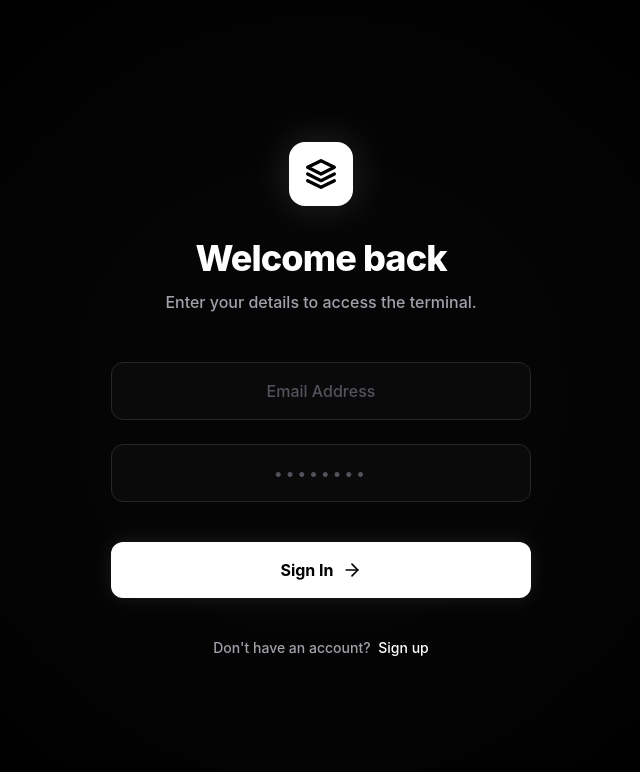
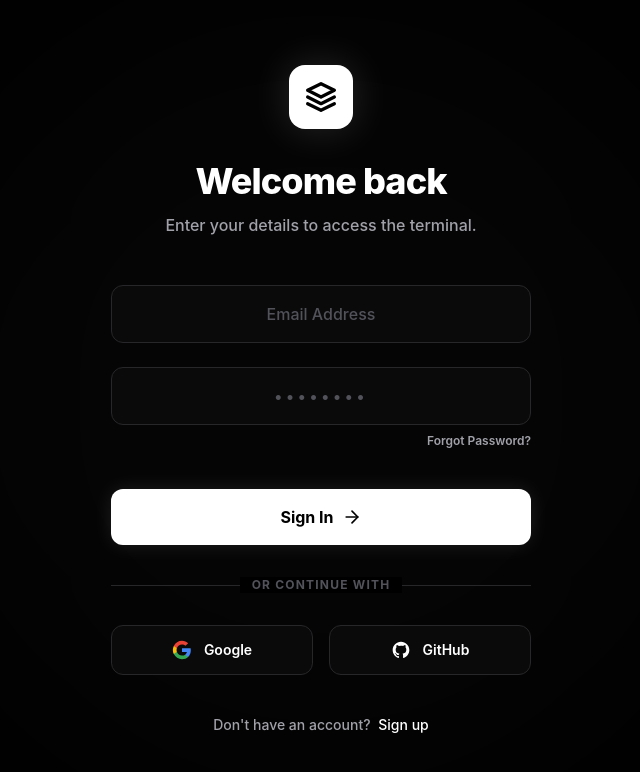
Before and after one commit to Quant-gt/Quantra, a Next.js app in the folder apps/web/: page /auth in a window 1280 px wide. Shown: the top 772 px of the page, without its empty margins (319-959 px from the left). Built offline with nearby package versions, Linux system fonts and the light colour scheme.

Commit message:
feat: add Google & GitHub social auth, Forgot Password link, and fix handle_new_user database trigger

```diff
--- a/apps/web/app/auth/forgot-password/page.tsx
+++ b/apps/web/app/auth/forgot-password/page.tsx
@@ -3,14 +3,15 @@ import Link from 'next/link';
 
 export default function ForgotPasswordPage() {
   return (
-    <div className="min-h-screen flex items-center justify-center bg-[url('/bg-abstract.jpg')] bg-cover bg-center relative">
-      <div className="absolute inset-0 bg-background/80 backdrop-blur-sm z-0"></div>
+    <div className="min-h-screen bg-[#000000] flex flex-col items-center justify-center p-4 font-sans selection:bg-[#fff]/20 relative overflow-hidden">
+      {/* Super Subtle Background Gradient */}
+      <div className="absolute top-1/2 left-1/2 -translate-x-1/2 -translate-y-1/2 w-[800px] h-[800px] bg-white/[0.02] blur-[120px] rounded-full pointer-events-none" />
 
-      <div className="z-10 w-full max-w-md p-8 glass-panel rounded-2xl shadow-2xl space-y-6">
+      <div className="z-10 w-full max-w-[420px] relative space-y-6">
         <ForgotPassword />
 
         <div className="text-center mt-6">
-          <Link href="/auth" className="text-sm text-white/60 hover:text-white transition-colors">
+          <Link href="/auth" className="text-sm font-semibold text-[#A1A1AA] hover:text-white transition-colors">
             Back to Sign In
           </Link>
         </div>
--- a/apps/web/app/auth/page.tsx
+++ b/apps/web/app/auth/page.tsx
@@ -57,6 +57,24 @@ export default function AuthPage() {
     } catch (err: any) {
       setError(err.message || 'An unexpected error occurred.');
     } finally {
+      setLoading(false);
+    }
+  };
+
+  const handleSocialLogin = async (provider: 'google' | 'github') => {
+    setError(null);
+    setLoading(true);
+    try {
+      const supabase = createClient();
+      const { error: authError } = await supabase.auth.signInWithOAuth({
+        provider,
+        options: {
+          redirectTo: `${window.location.origin}/auth/callback`,
+        },
+      });
+      if (authError) throw authError;
+    } catch (err: any) {
+      setError(err.message || 'An unexpected error occurred.');
       setLoading(false);
     }
   };
@@ -125,6 +143,7 @@ export default function AuthPage() {
             style={{ color: 'white' }}
           />
 
+          <div className="relative w-full">
             <input
               type="password"
               required
@@ -134,6 +153,17 @@ export default function AuthPage() {
               placeholder="••••••••"
               style={{ color: 'white' }}
             />
+            {mode === 'signin' && (
+              <div className="flex justify-end mt-2">
+                <a
+                  href="/auth/forgot-password"
+                  className="text-xs font-semibold text-[#A1A1AA] hover:text-white transition-colors"
+                >
+                  Forgot Password?
+                </a>
+              </div>
+            )}
+          </div>
 
           <AnimatePresence>
             {error && (
@@ -157,6 +187,45 @@ export default function AuthPage() {
             {loading ? <Loader2 size={20} className="animate-spin" /> : (mode === 'signin' ? 'Sign In' : 'Continue')}
             {!loading && <ArrowRight size={20} />}
           </button>
+
+          {/* Divider */}
+          <div className="relative flex items-center justify-center my-2">
+            <div className="absolute inset-0 flex items-center">
+              <div className="w-full border-t border-[#27272A]" />
+            </div>
+            <span className="relative px-3 bg-black text-xs text-[#52525B] font-bold uppercase tracking-widest">
+              Or continue with
+            </span>
+          </div>
+
+          {/* Social OAuth Buttons */}
+          <div className="grid grid-cols-2 gap-4">
+            <button
+              type="button"
+              onClick={() => handleSocialLogin('google')}
+              disabled={loading}
+              className="flex items-center justify-center gap-3 bg-[#0A0A0A] border border-[#27272A] hover:border-[#3F3F46] py-3.5 px-4 rounded-xl text-white font-semibold text-sm transition-all hover:bg-white/[0.02] cursor-pointer"
+            >
+              <svg className="w-5 h-5" viewBox="0 0 24 24" fill="currentColor">
+                <path d="M22.56 12.25c0-.78-.07-1.53-.2-2.25H12v4.26h5.92c-.26 1.37-1.04 2.53-2.21 3.31v2.77h3.57c2.08-1.92 3.28-4.74 3.28-8.09z" fill="#4285F4"/>
+                <path d="M12 23c2.97 0 5.46-.98 7.28-2.66l-3.57-2.77c-.98.66-2.23 1.06-3.71 1.06-2.86 0-5.29-1.93-6.16-4.53H2.18v2.84C3.99 20.53 7.7 23 12 23z" fill="#34A853"/>
+                <path d="M5.84 14.09c-.22-.66-.35-1.36-.35-2.09s.13-1.43.35-2.09V7.06H2.18C1.43 8.55 1 10.22 1 12s.43 3.45 1.18 4.94l2.85-2.22.81-.63z" fill="#FBBC05"/>
+                <path d="M12 5.38c1.62 0 3.06.56 4.21 1.64l3.15-3.15C17.45 2.09 14.97 1 12 1 7.7 1 3.99 3.47 2.18 7.06l3.66 2.84c.87-2.6 3.3-4.52 6.16-4.52z" fill="#EA4335"/>
+              </svg>
+              Google
+            </button>
+            <button
+              type="button"
+              onClick={() => handleSocialLogin('github')}
+              disabled={loading}
+              className="flex items-center justify-center gap-3 bg-[#0A0A0A] border border-[#27272A] hover:border-[#3F3F46] py-3.5 px-4 rounded-xl text-white font-semibold text-sm transition-all hover:bg-white/[0.02] cursor-pointer"
+            >
+              <svg className="w-5 h-5" viewBox="0 0 24 24" fill="currentColor">
+                <path fillRule="evenodd" clipRule="evenodd" d="M12 2C6.477 2 2 6.484 2 12.017c0 4.425 2.865 8.18 6.839 9.504.5.092.682-.217.682-.483 0-.237-.008-.868-.013-1.703-2.782.605-3.369-1.343-3.369-1.343-.454-1.158-1.11-1.466-1.11-1.466-.908-.62.069-.608.069-.608 1.003.07 1.53 1.032 1.53 1.032.892 1.53 2.341 1.088 2.91.832.092-.647.35-1.088.636-1.338-2.22-.253-4.555-1.113-4.555-4.951 0-1.093.39-1.988 1.029-2.688-.103-.253-.446-1.272.098-2.65 0 0 .84-.27 2.75 1.026A9.564 9.564 0 0112 6.844c.85.004 1.705.115 2.504.337 1.909-1.296 2.747-1.027 2.747-1.027.546 1.379.202 2.398.1 2.651.64.7 1.028 1.595 1.028 2.688 0 3.848-2.339 4.695-4.566 4.943.359.309.678.92.678 1.855 0 1.338-.012 2.419-.012 2.747 0 .268.18.58.688.482C19.138 20.193 22 16.437 22 12.017 22 6.484 17.522 2 12 2z"/>
+              </svg>
+              GitHub
+            </button>
+          </div>
         </form>
 
         <div className="mt-10 text-center">
--- a/apps/web/components/auth/ForgotPassword.tsx
+++ b/apps/web/components/auth/ForgotPassword.tsx
@@ -2,6 +2,7 @@
 
 import { useState } from "react";
 import { createClient } from "@/lib/supabase/client";
+import { Loader2 } from "lucide-react";
 
 export default function ForgotPassword() {
   const [email, setEmail] = useState("");
@@ -32,50 +33,58 @@ export default function ForgotPassword() {
 
   if (status === "sent") {
     return (
-      <div className="text-center space-y-4">
-        <div className="inline-flex items-center justify-center w-12 h-12 rounded-full bg-green-500/20 text-green-400 mb-4">
-          <svg className="w-6 h-6" fill="none" viewBox="0 0 24 24" stroke="currentColor">
+      <div className="text-center space-y-6 py-8">
+        <div className="inline-flex items-center justify-center w-16 h-16 rounded-full bg-[#22C55E]/10 border border-[#22C55E]/20 text-[#22C55E] mb-2 shadow-[0_0_30px_rgba(34,197,94,0.1)]">
+          <svg className="w-8 h-8" fill="none" viewBox="0 0 24 24" stroke="currentColor">
             <path strokeLinecap="round" strokeLinejoin="round" strokeWidth={2} d="M5 13l4 4L19 7" />
           </svg>
         </div>
-        <h3 className="text-xl font-bold text-white">Check Your Email</h3>
-        <p className="text-white/60 text-sm">
+        <h3 className="text-3xl font-extrabold text-white">Check Your Email</h3>
+        <p className="text-[#A1A1AA] text-base font-medium leading-relaxed">
           We've sent a password reset link to <br />
-          <span className="text-white font-medium">{email}</span>
+          <span className="text-white font-semibold">{email}</span>. Click the link to update your password.
         </p>
       </div>
     );
   }
 
   return (
-    <form onSubmit={handleReset} className="space-y-4">
-      <div className="text-center mb-6">
-        <h3 className="text-xl font-bold text-white">Reset Password</h3>
-        <p className="text-white/60 text-sm mt-2">
-          Enter your email address and we'll send you a link to reset your password.
+    <form onSubmit={handleReset} className="flex flex-col gap-6">
+      <div className="flex flex-col items-center text-center mb-6">
+        <div className="w-16 h-16 bg-white flex items-center justify-center rounded-2xl mb-8 shadow-[0_0_40px_rgba(255,255,255,0.15)]">
+          <svg width="32" height="32" viewBox="0 0 24 24" fill="none" stroke="black" strokeWidth="2.5" strokeLinecap="round" strokeLinejoin="round">
+            <rect x="3" y="11" width="18" height="11" rx="2" ry="2" />
+            <path d="M7 11V7a5 5 0 0 1 10 0v4" />
+          </svg>
+        </div>
+        <h3 className="text-4xl font-extrabold text-white tracking-tight mb-3">Reset Password</h3>
+        <p className="text-[#A1A1AA] text-base font-medium max-w-sm">
+          Enter your email and we'll send a secure link to reset your account credentials.
         </p>
       </div>
 
-      <div className="space-y-2">
-        <label className="text-sm font-medium text-white/80 block mb-1">Email</label>
       <input
         type="email"
         required
         value={email}
         onChange={(e) => setEmail(e.target.value)}
-          placeholder="you@example.com"
-          className="w-full bg-white/5 border border-white/10 rounded-md px-3 py-2 text-white placeholder-white/30 focus:outline-none focus:ring-2 focus:ring-primary"
+        placeholder="Email Address"
+        className="w-full bg-[#0A0A0A] border border-[#27272A] hover:border-[#3F3F46] focus:border-white focus:ring-1 focus:ring-white rounded-xl px-5 py-4 text-white placeholder-[#52525B] outline-none transition-all font-medium text-base text-center"
+        style={{ color: 'white' }}
       />
+
+      {error && (
+        <div className="px-5 py-4 bg-[#EF4444]/10 border border-[#EF4444]/20 rounded-xl flex items-center justify-center text-[#EF4444] text-sm font-semibold">
+          {error}
         </div>
-
-      {error && <p className="text-red-400 text-sm">{error}</p>}
+      )}
 
       <button
         type="submit"
         disabled={loading}
-        className="w-full bg-primary hover:bg-primary/90 text-primary-foreground font-semibold py-2 px-4 rounded-md transition-colors disabled:opacity-50 mt-4"
+        className="w-full bg-white hover:bg-[#E4E4E7] text-black font-bold py-4 rounded-xl shadow-[0_0_20px_rgba(255,255,255,0.1)] transition-all flex items-center justify-center gap-2 text-base disabled:opacity-50 disabled:cursor-not-allowed"
       >
-        {loading ? "Sending..." : "Send Reset Link"}
+        {loading ? <Loader2 size={20} className="animate-spin" /> : "Send Reset Link"}
       </button>
     </form>
   );
```
Also changed, not shown: 1 other file (tests, documents, lock files or other folders). Lines whose indentation alone changed are shown as unchanged.
